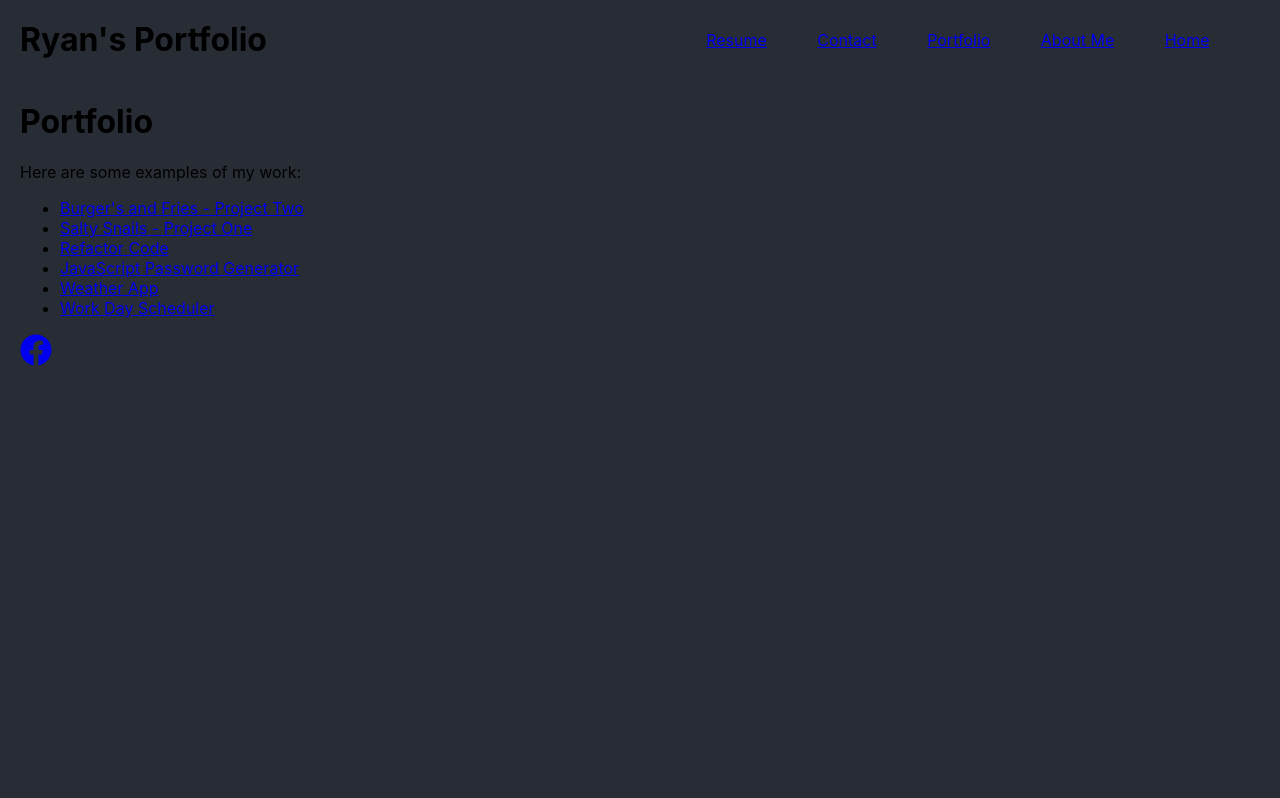
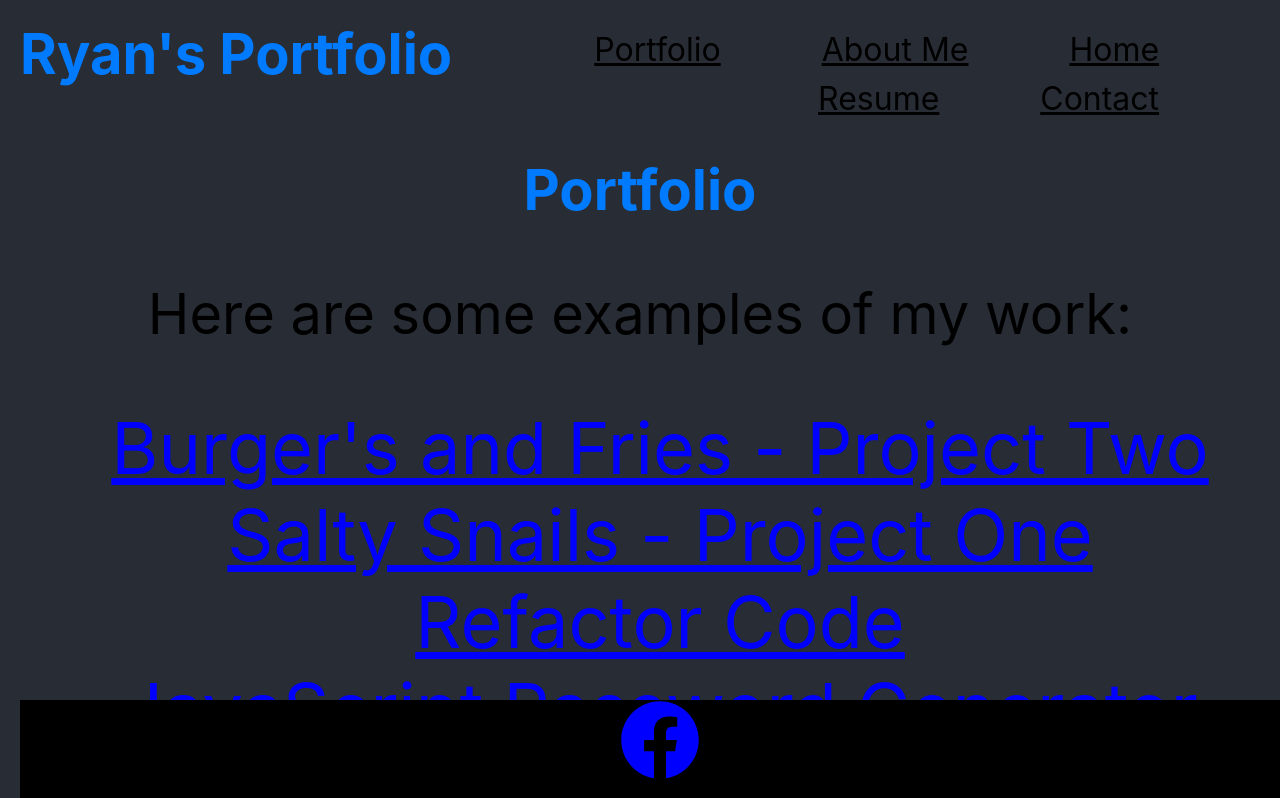
Before and after one commit to Arspeke8/20-react-portfolio, a React (Create React App) app: page /portfolio in a window 1280 px wide. Shown: the top 798 px of the page. Built offline with nearby package versions, Linux system fonts and the light colour scheme.

Commit message:
added css files to components

```diff
--- a/src/Home.css
+++ b/src/Home.css
@@ -36,3 +36,7 @@
     transform: rotate(360deg);
   }
 }
+
+p {
+  font-size: 2em;
+}
--- a/src/components/ContactForm.js
+++ b/src/components/ContactForm.js
@@ -20,17 +20,17 @@ const ContactForm = () => {
       {({ isSubmitting }) => (
         <Form>
           <div className="form-group">
-            <label htmlFor="name">Name:</label>
+            <label htmlFor="name"></label>
             <Field name="name" type="text" className="form-control" placeholder="Name" />
             <ErrorMessage name="name" component="div" className="error-message" />
           </div>
           <div className="form-group">
-            <label htmlFor="email">Email:</label>
+            <label htmlFor="email"></label>
             <Field name="email" type="email" className="form-control" placeholder="Email" />
             <ErrorMessage name="email" component="div" className="error-message" />
           </div>
           <div className="form-group">
-            <label htmlFor="message">Message:</label>
+            <label htmlFor="message"></label>
             <Field name="message" component="textarea" className="form-control" placeholder="Message" />
             <ErrorMessage name="message" component="div" className="error-message" />
           </div>
--- a/src/components/Footer.js
+++ b/src/components/Footer.js
@@ -1,5 +1,6 @@
 import React from 'react';
 import { FaFacebook } from 'react-icons/fa';
+import './footer.css';
 
 const Footer = () => {
   return (
@@ -8,7 +9,7 @@ const Footer = () => {
         <div className="row">
           <div className="col-12">
             <a href="https://facebook.com" target="_blank" rel="noopener noreferrer">
-              <FaFacebook size={32} />
+              <FaFacebook size={80} />
             </a>
           </div>
         </div>
--- a/src/components/Navbar.css
+++ b/src/components/Navbar.css
@@ -2,6 +2,8 @@
   margin-right: 5ch;
   float: right;
   margin-top: 10px;
+  font-size: 2em;
+  color: black
 }
 
 #sitename {
@@ -13,3 +15,8 @@
 .clearfix {
     clear: both;
 }
+
+menu {
+  font-size: large;
+
+}
--- /dev/null
+++ b/src/components/contact.css
@@ -0,0 +1,6 @@
+h1 {
+    font-size: 2rem;
+    text-align: center;
+    margin-bottom: 1rem;
+    color: #007bff;
+    }
--- a/src/components/contact.js
+++ b/src/components/contact.js
@@ -2,6 +2,7 @@ import React from 'react';
 import ContactForm from './ContactForm';
 import NavBar from './NavBar';
 import Footer from './Footer';
+import './contact.css';
 
 function Contact() {
   return (
--- a/src/components/contactform.css
+++ b/src/components/contactform.css
@@ -8,6 +8,7 @@
     font-size: 2rem;
     border-radius: 0.25rem;
     border: 1px solid #ced4da;
+
   }
 
   .error-message {
@@ -31,6 +32,11 @@
     text-decoration: none;
     }
 
+    form {
+      display: block;
+      width: 100%;
+      }
+
     /* textarea.form-control{
       width: 50%;
       height: 120px;
--- /dev/null
+++ b/src/components/footer.css
@@ -0,0 +1,8 @@
+footer {
+    background-color: #000;
+    position: absolute;
+    bottom: 0;
+    height: 100px;
+    width: 100%;
+    text-align: center;
+    }
--- /dev/null
+++ b/src/components/portfolio.css
@@ -0,0 +1,18 @@
+h1, p {
+text-align: center;
+font-size: 3.5em;
+}
+
+li {
+    font-size: 1.5em;
+    list-style: none;
+    }
+
+    a {
+        color: blue;
+        }
+
+        ul {
+            text-align: center;
+            font-size: 3em;
+            }
--- a/src/components/portfolio.js
+++ b/src/components/portfolio.js
@@ -1,6 +1,7 @@
 import React from 'react';
 import NavBar from './NavBar';
 import Footer from './Footer';
+import './portfolio.css';
 
 function Portfolio() {
   return (
```
